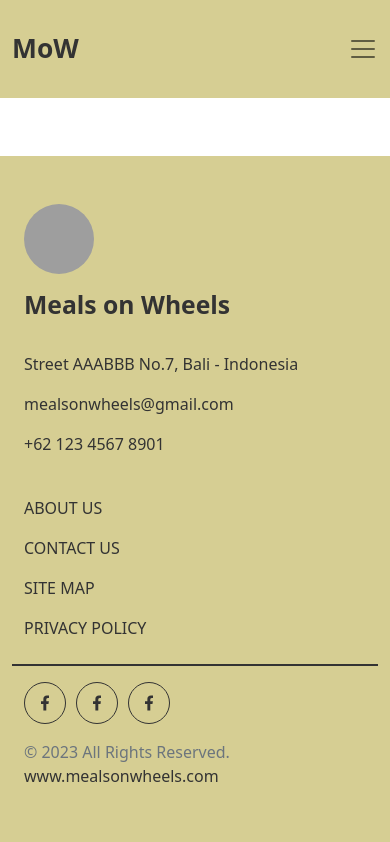
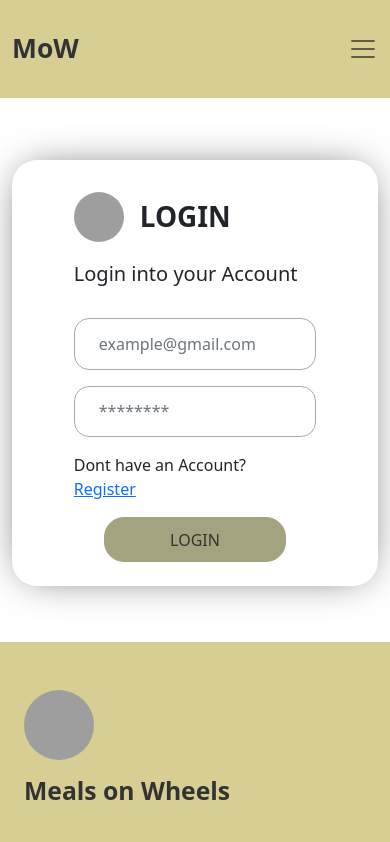
Before and after one commit to yoghantara08/meals-on-wheels, a React (Create React App) app: page /login in a window 390 px wide. Shown: the top 842 px of the page. Built offline with nearby package versions, Linux system fonts and the light colour scheme; grey boxes are pictures that could not be loaded.

Commit message:
commit login and register

```diff
--- /dev/null
+++ b/src/assets/scss/_Login-Register.scss
@@ -0,0 +1,47 @@
+.register-content,
+.login-content {
+  margin: 6rem 0 3.5rem 0 !important;
+  border-radius: 25px;
+  box-shadow: 0px 0px 41px -13px rgba(0, 0, 0, 0.75);
+  -webkit-box-shadow: 0px 0px 41px -13px rgba(0, 0, 0, 0.75);
+  -moz-box-shadow: 0px 0px 41px -13px rgba(0, 0, 0, 0.75);
+}
+
+.img-left-regis {
+  height: 80vh;
+
+  .img-regis {
+    height: 100%;
+    border-top-left-radius: 25px;
+    border-bottom-left-radius: 25px;
+  }
+}
+
+.img-left-login {
+  height: 70vh;
+
+  .img-login {
+    height: 100%;
+    border-top-left-radius: 25px;
+    border-bottom-left-radius: 25px;
+  }
+}
+
+.form-control,
+.form-select {
+  padding: 0.8rem 1.5rem;
+  border: 1px solid #a9a9a9 !important;
+  border-radius: 15px;
+}
+
+.btn-register,
+.btn-login {
+  width: 75%;
+  padding: 0.6rem 1.7rem;
+  border-radius: 20px;
+  font-weight: 400;
+
+  @media (min-width: 991.98px) {
+    width: 60%;
+  }
+}
--- a/src/assets/scss/index.scss
+++ b/src/assets/scss/index.scss
@@ -4,3 +4,4 @@
 // import style component
 @import "Navigation";
 @import "Footer";
+@import "Login-Register";
--- /dev/null
+++ b/src/components/loginComp/LoginComp.jsx
@@ -0,0 +1,80 @@
+import React from "react";
+import { Container, Row, Col, Image } from "react-bootstrap";
+import { Link } from "react-router-dom";
+
+import { Food1 } from "../../assets/img";
+import "../../assets/scss/index.scss";
+
+const LoginComp = () => {
+  return (
+    <>
+      <Container className="top">
+        <div className="login-content">
+          <Row className="d-flex justify-content-center align-items-center g-3">
+            <Col xs="12" md="5" className="p-0 m-0 d-none d-lg-flex">
+              <div className="img-left-login">
+                <Image src={Food1} className="img-fluid img-login " />
+              </div>
+            </Col>
+
+            <Col xs="12" md="7" className="filed-item">
+              <div className="p-3 form-content w-75 mx-auto">
+                <div className="d-flex align-items-center mb-3 pb-1">
+                  <img
+                    src={Food1}
+                    alt="Logo"
+                    width="50"
+                    height="50"
+                    className="d-inline-block align-text-center me-3 rounded-circle"
+                  />
+                  <h1 className="fw-bold mb-0">LOGIN</h1>
+                </div>
+                <h5 className="fw-normal mb-3 pb-3">Login into your Account</h5>
+
+                <form>
+                  <div className="mb-3">
+                    <input
+                      type="email"
+                      className="form-control shadow-none"
+                      id="exampleInputEmail1"
+                      aria-describedby="emailHelp"
+                      placeholder="example@gmail.com"
+                    />
+                  </div>
+
+                  <div className="mb-3">
+                    <input
+                      type="password"
+                      id="inputPassword5"
+                      className="form-control shadow-none"
+                      aria-describedby="passwordHelpBlock"
+                      placeholder="********"
+                    />
+                  </div>
+
+                  <div className="text-to-link">
+                    <p className="">
+                      Dont have an Account? &ensp;{" "}
+                      <Link to="/register">Register</Link>
+                    </p>
+                  </div>
+
+                  <div className="d-flex justify-content-center align-items-center mb-2">
+                    <button
+                      type="submit"
+                      className="btn btn-shade-green btn-login text-darken"
+                    >
+                      LOGIN
+                    </button>
+                  </div>
+                </form>
+              </div>
+            </Col>
+          </Row>
+        </div>
+      </Container>
+    </>
+  );
+};
+
+export default LoginComp;
--- a/src/components/navbar/Navigation.jsx
+++ b/src/components/navbar/Navigation.jsx
@@ -90,7 +90,7 @@ const Navigation = () => {
               </li>
               <li className="nav-item">
                 <NavLink
-                  to="/login"
+                  to="/register"
                   activeclassname="active"
                   className="nav-link btn btn-darken text-whiten py-2 px-5"
                   aria-current="page"
--- /dev/null
+++ b/src/components/registercomp/RegisterComp.jsx
@@ -0,0 +1,148 @@
+import React from "react";
+import { Container, Row, Col, Image } from "react-bootstrap";
+import { Link } from "react-router-dom";
+
+import { Food1 } from "../../assets/img";
+import "../../assets/scss/index.scss";
+
+const Register = () => {
+  return (
+    <>
+      <Container className="top">
+        <div className="register-content">
+          <Row className="d-flex justify-content-center align-items-center g-3">
+            <Col xs="12" md="5" className="p-0 m-0 d-none d-lg-flex">
+              <div className="img-left-regis">
+                <Image src={Food1} className="img-fluid img-regis " />
+              </div>
+            </Col>
+
+            <Col xs="12" md="7" className="filed-item">
+              <div className="p-3 form-content w-75 mx-auto">
+                <div className="d-flex align-items-center mb-3 pb-1">
+                  <img
+                    src={Food1}
+                    alt="Logo"
+                    width="50"
+                    height="50"
+                    className="d-inline-block align-text-center me-3 rounded-circle"
+                  />
+                  <h1 className="fw-bold mb-0">REGISTER</h1>
+                </div>
+                <h5 className="fw-normal mb-3 pb-3">
+                  Registration to have an Account
+                </h5>
+
+                <form>
+                  <div className="d-lg-flex justify-content-lg-between align-items-lg-center ">
+                    <div className="mb-3 me-lg-2">
+                      <input
+                        type="text"
+                        className="form-control shadow-none"
+                        id="exampleInputText"
+                        aria-describedby="textHelp"
+                        placeholder="First Name"
+                      />
+                    </div>
+
+                    <div className="mb-3 ms-lg-2">
+                      <input
+                        type="text"
+                        className="form-control shadow-none"
+                        id="exampleInputText"
+                        aria-describedby="textHelp"
+                        placeholder="Last Name"
+                      />
+                    </div>
+                  </div>
+
+                  <div className="mb-3">
+                    <input
+                      type="email"
+                      className="form-control shadow-none"
+                      id="exampleInputEmail1"
+                      aria-describedby="emailHelp"
+                      placeholder="example@gmail.com"
+                    />
+                  </div>
+
+                  <div className="mb-3">
+                    <input
+                      type="password"
+                      id="inputPassword5"
+                      className="form-control shadow-none"
+                      aria-describedby="passwordHelpBlock"
+                      placeholder="********"
+                    />
+                  </div>
+
+                  <div className="mb-3">
+                    <input
+                      type="text"
+                      className="form-control shadow-none"
+                      id="exampleInputText"
+                      aria-describedby="textHelp"
+                      placeholder="Your Age"
+                    />
+                  </div>
+
+                  <div className="mb-3">
+                    <input
+                      type="text"
+                      className="form-control shadow-none"
+                      id="exampleInputText"
+                      aria-describedby="textHelp"
+                      placeholder="0123 1234 1234"
+                    />
+                  </div>
+
+                  <div className="mb-3">
+                    <input
+                      type="text"
+                      className="form-control shadow-none"
+                      id="exampleInputText"
+                      aria-describedby="textHelp"
+                      placeholder="Street Example No.1, City - Country"
+                    />
+                  </div>
+
+                  <select
+                    className="form-select mb-3 shadow-none"
+                    aria-label="Default select example"
+                  >
+                    <option className="text-darken" selected>
+                      Choose your Role
+                    </option>
+                    <option className="text-darken" value="1">
+                      Member
+                    </option>
+                    <option className="text-darken" value="2">
+                      Rider
+                    </option>
+                  </select>
+
+                  <div className="text-to-link">
+                    <p className="">
+                      Have an Account &ensp; <Link to="/login">Login</Link>
+                    </p>
+                  </div>
+
+                  <div className="d-flex justify-content-center align-items-center mb-2">
+                    <button
+                      type="submit"
+                      className="btn btn-shade-green btn-register text-darken"
+                    >
+                      REGISTER
+                    </button>
+                  </div>
+                </form>
+              </div>
+            </Col>
+          </Row>
+        </div>
+      </Container>
+    </>
+  );
+};
+
+export default Register;
--- a/src/pages/login/Login.jsx
+++ b/src/pages/login/Login.jsx
@@ -1,8 +1,13 @@
 import React from "react";
 import MainLayout from "../../components/layout/MainLayout";
+import LoginComp from "../../components/loginComp/LoginComp";
 
 const Login = () => {
-  return <MainLayout>tes</MainLayout>;
+  return (
+    <MainLayout>
+      <LoginComp />
+    </MainLayout>
+  );
 };
 
 export default Login;
--- a/src/pages/register/Register.jsx
+++ b/src/pages/register/Register.jsx
@@ -1,8 +1,13 @@
 import React from "react";
 import MainLayout from "../../components/layout/MainLayout";
+import RegisterComp from "../../components/registercomp/RegisterComp";
 
 const Register = () => {
-  return <MainLayout>tes</MainLayout>;
+  return (
+    <MainLayout>
+      <RegisterComp />
+    </MainLayout>
+  );
 };
 
 export default Register;
```
